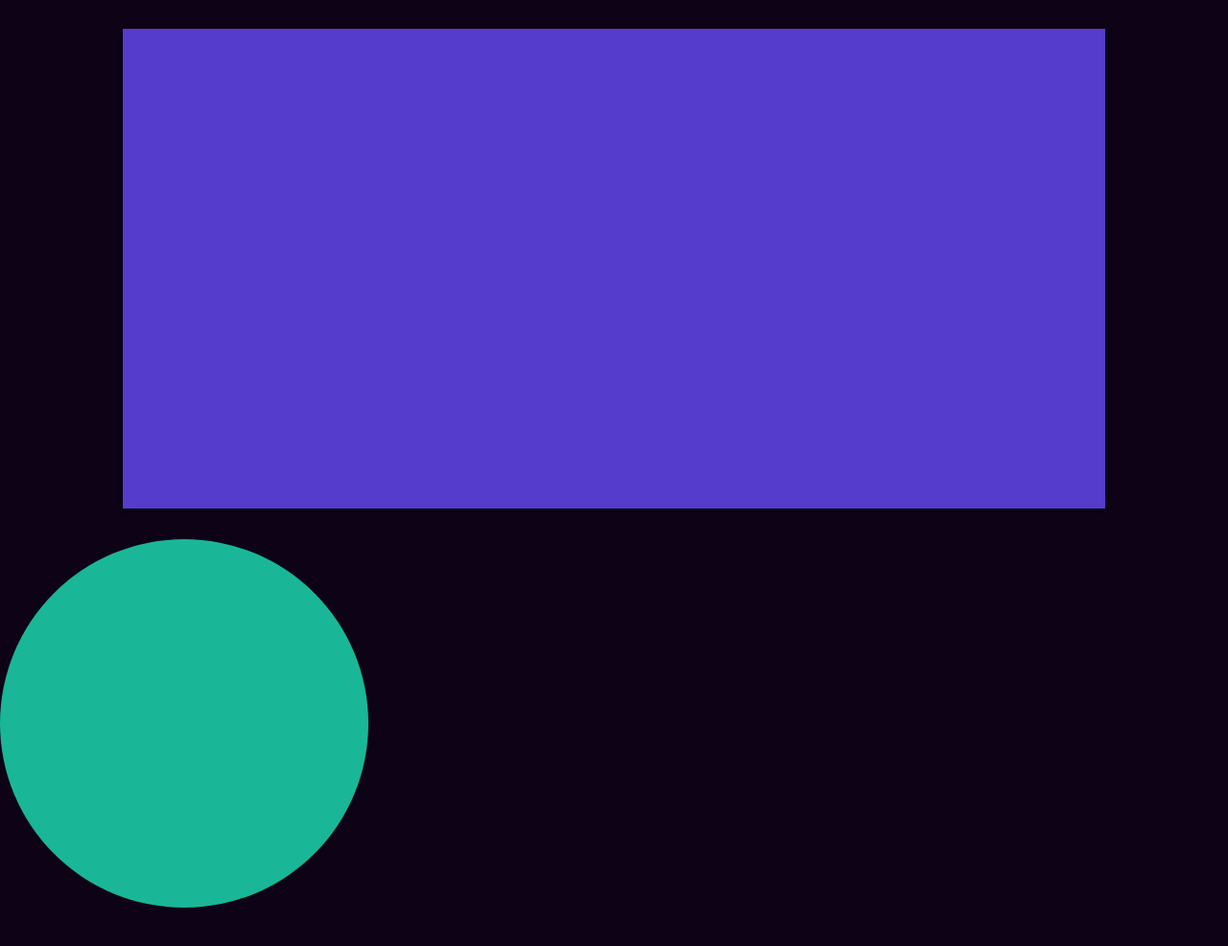
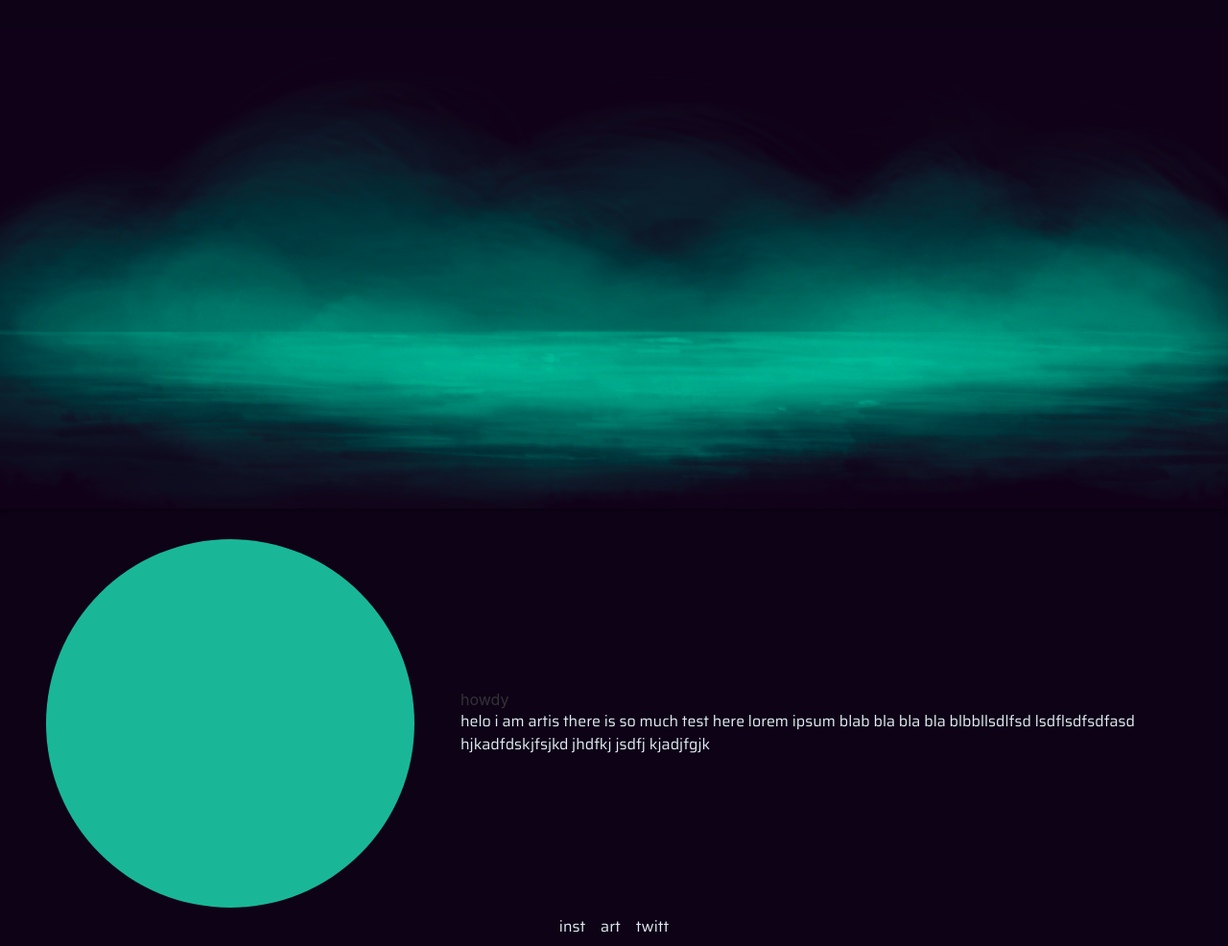
Before and after one commit to luckyforlou/portfolio, a React app: page / in a window 1280 px wide. Shown: the part 66-1052 px from the top of the page at 96% size. Before the commit the page ends 1012 px from the top, so only its background shows below. Built offline with nearby package versions, Linux system fonts and the light colour scheme.

Commit message:
ajout sections et animations

```diff
--- a/package.json
+++ b/package.json
@@ -8,8 +8,11 @@
     "@material-ui/icons": "^4.11.2",
     "gh-pages": "^3.1.0",
     "node-sass": "^5.0.0",
+    "photoswipe": "^4.1.3",
     "react": "^17.0.1",
     "react-dom": "^17.0.1",
+    "react-grid-gallery": "^0.5.5",
+    "react-photoswipe-gallery": "^1.3.4",
     "react-responsive-animate-navbar": "^1.1.8",
     "react-responsive-navbar": "^1.0.11",
     "react-scripts": "4.0.3"
--- /dev/null
+++ b/src/About.jsx
@@ -0,0 +1,12 @@
+import './About.scss';
+
+export default function About() {
+    return (
+    <section id="About">
+
+      <div className="avatar"></div>
+
+
+    </section>
+    );
+    }
--- a/src/commun/index/IndexAbout.scss
+++ b/src/About.scss
@@ -5,6 +5,7 @@ $turq: #19b797;
 $boxTurq: -3px 3px 0px 1px $turq;
 $boxNoir: -5px 5px 0px 1px #000;
 .avatar{
+margin-left:3em;
 background-color:$turq;
 width:30vw;
 height: 30vw;
--- /dev/null
+++ b/src/AboutText.jsx
@@ -0,0 +1,10 @@
+import './AboutText.scss';
+
+export default function AboutText(){
+    return(
+        <div className="aboutTxt">
+            <h1>howdy</h1>
+            <p>helo i am artis there is so much test here lorem ipsum blab bla bla bla blbbllsdlfsd lsdflsdfsdfasd hjkadfdskjfsjkd jhdfkj jsdfj kjadjfgjk</p>
+        </div>
+    );
+}
--- /dev/null
+++ b/src/AboutText.scss
@@ -0,0 +1,3 @@
+.aboutTxt{
+    margin:0 3em;
+}
--- a/src/Appli.jsx
+++ b/src/Appli.jsx
@@ -1,10 +1,16 @@
 import './Appli.scss';
-import Header from './commun/Header';
+import Header from './Header';
+import About from './About';
+import AboutText from './AboutText';
+import Footer from './Footer';
 
 export default function Appli() {
   return (
     <div className="Appli">
       <Header/>
+      <div uk-parallax="bgy: -200" className="about flex"> <About></About> <AboutText></AboutText></div>
+      <Footer>
+      </Footer>
     </div>
   );
 }
--- /dev/null
+++ b/src/Contact.jsx
@@ -0,0 +1,8 @@
+import './Contact.scss';
+
+export default function Contact(){
+    return(
+        <section id="contact">
+      </section>
+    );
+}
--- /dev/null
+++ b/src/Footer.jsx
@@ -0,0 +1,22 @@
+import './Footer.scss';
+
+export default function Footer(){
+    return(
+        <section id="footer" className="flex">
+        <footer>
+        <ul id="footerNav" className="flex flex-row">
+          <li>
+              <a href="">inst</a>
+          </li>
+          <li>
+              <a href="">art</a>
+          </li>
+          <li>
+              <a href="">twitt</a>
+          </li>
+
+        </ul>
+        </footer>
+      </section>
+    );
+}
--- /dev/null
+++ b/src/Footer.scss
@@ -0,0 +1,6 @@
+footer{
+    margin:0 auto;
+}
+#footerNav li{
+    padding:0.5em;
+}
--- a/src/commun/Header.jsx
+++ b/src/Header.jsx
@@ -1,24 +1,24 @@
 import './Header.scss';
-import IndexAbout from './index/IndexAbout';
 import NavBar from './Nav';
 
 export default function Header() {
 return (
 <section id="header">
 
+
+
   <div className="container mx-auto p-5">
-    <nav className="flex justify-between">
+    <nav uk-sticky="show-on-up: true; animation: uk-animation-slide-top;" className="flex justify-between">
       <div>
         <a href="#">Logo</a>
       </div>
       <NavBar></NavBar>
 
+
     </nav>
   </div>
 
-  <div className="image"> </div>
-  <div className="about"> <IndexAbout></IndexAbout></div>
-
+  <div uk-parallax="bgy: -200" className="image"></div>
 
 </section>
 );
--- a/src/commun/Header.scss
+++ b/src/Header.scss
@@ -10,11 +10,18 @@ color:$turq;
 .image{
     /* Rectangle 3 */
 
-width: 80vw;
+width: 100vw;
 height: 500px;
-background: #553CCC;
+background-image: url(./media/banner.png);
+background-repeat: no-repeat;
+background-position: center;
 box-shadow: 0px 4px 4px rgba(0, 0, 0, 0.25);
 margin:2em auto;
 
 
 }
+.about{
+    align-items:center;
+    justify-content: center;
+
+}
--- a/src/commun/Nav.jsx
+++ b/src/Nav.jsx
@@ -5,7 +5,7 @@ import MenuIcon from '@material-ui/icons/Menu';
 import CloseIcon from '@material-ui/icons/Close';
 import './Nav.scss';
 
-export default class Example extends Component {
+export default class Nav extends Component {
   render() {
     return (
       <ResponsiveMenu
@@ -16,8 +16,8 @@ export default class Example extends Component {
         smallMenuClassName="flex smallMenu"
         menu={
             <ul>
+              <li><a>About</a></li>
               <li><a>Porfolio</a></li>
-              <li><a>About</a></li>
               <li><a>Contact</a></li>
             </ul>
         }
--- /dev/null
+++ b/src/Portfolio.jsx
@@ -0,0 +1,9 @@
+import './Portfolio.scss';
+
+export default function Header() {
+return (
+<section id="portfolio">
+
+</section>
+);
+}
--- a/src/commun/index/IndexAbout.jsx
+++ /dev/null
@@ -1,12 +0,0 @@
-import './IndexAbout.scss';
-
-export default function IndexAbout() {
-    return (
-    <section id="indexAbout">
-
-      <div className="avatar"></div>
-
-
-    </section>
-    );
-    }
--- a/src/commun/index/IndexAboutText.jsx
+++ /dev/null
@@ -1,5 +0,0 @@
-import './IndexAboutText.scss';
-
-export default function IndexAboutText(){
-    return();
-}
```
Also changed, not shown: src/Contact.scss (added), src/Nav.scss (renamed from src/commun/Nav.scss), src/commun/index/IndexAboutText.scss (deleted), src/media/banner.png (added), 1 other file.
